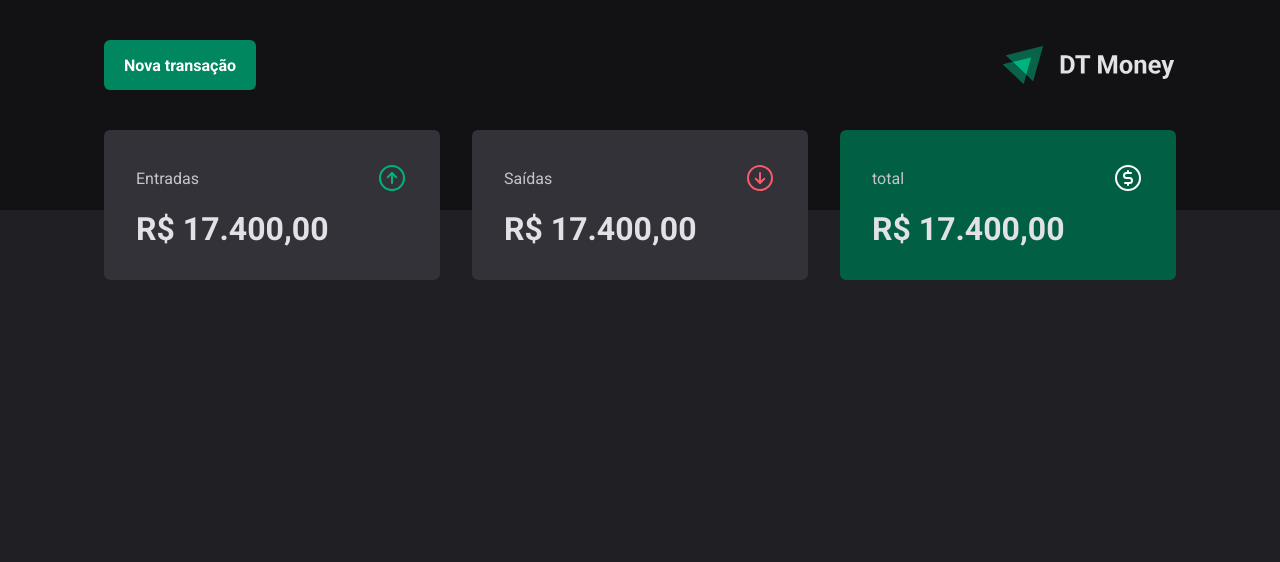
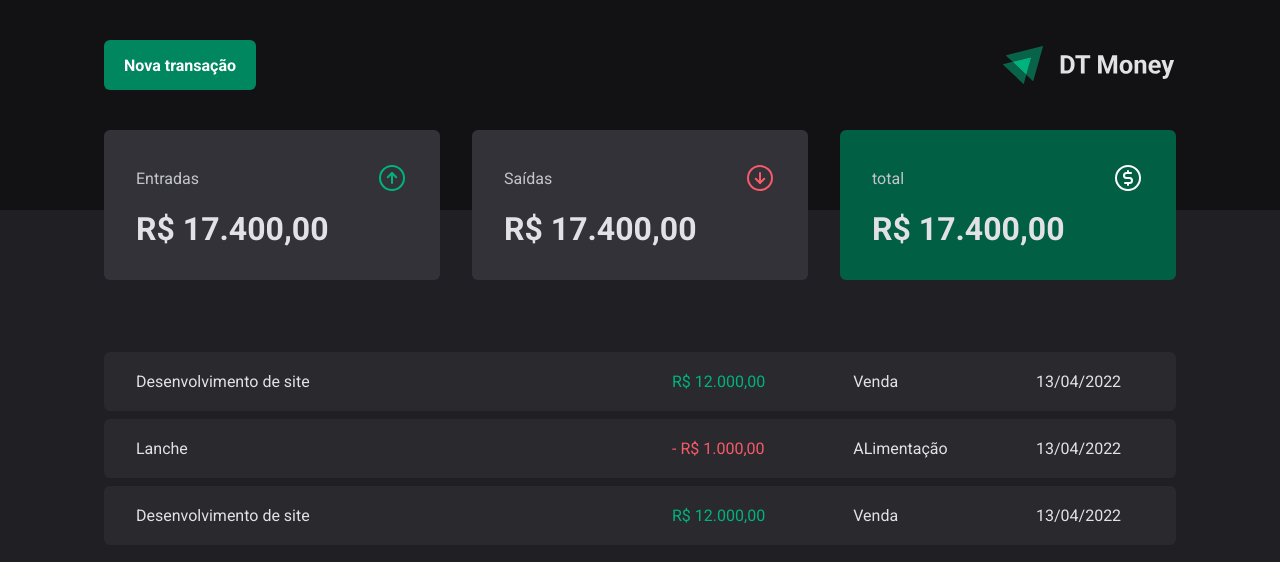
Before and after one commit to mujapira/my-finances, a React (Vite) app: page / in a window 1280 px wide. Shown: the top 562 px of the page. Built offline with nearby package versions, Linux system fonts and the light colour scheme.

Commit message:
feat: transactions table

```diff
--- a/src/pages/Transactions/index.tsx
+++ b/src/pages/Transactions/index.tsx
@@ -1,11 +1,41 @@
 import { Header } from "../../components/Header";
 import { Summary } from "../../components/Summary";
+import {
+  PriceHighlight,
+  TransactionsContainer,
+  TransactionsTable,
+} from "./styles";
 
 export function Transactions() {
   return (
     <div>
       <Header />
       <Summary />
+
+      <TransactionsContainer>
+        <TransactionsTable>
+          <tbody>
+            <tr>
+              <td width="50%">Desenvolvimento de site</td>
+              <PriceHighlight variant="income">R$ 12.000,00</PriceHighlight>
+              <td>Venda</td>
+              <td>13/04/2022</td>
+            </tr>
+            <tr>
+              <td width="50%">Lanche</td>
+              <PriceHighlight variant="outcome">- R$ 1.000,00</PriceHighlight>
+              <td>ALimentação</td>
+              <td>13/04/2022</td>
+            </tr>
+            <tr>
+              <td width="50%">Desenvolvimento de site</td>
+              <PriceHighlight variant="income">R$ 12.000,00</PriceHighlight>
+              <td>Venda</td>
+              <td>13/04/2022</td>
+            </tr>
+          </tbody>
+        </TransactionsTable>
+      </TransactionsContainer>
     </div>
   );
 }
--- a/src/pages/Transactions/styles.ts
+++ b/src/pages/Transactions/styles.ts
@@ -0,0 +1,40 @@
+import styled from "styled-components";
+
+export const TransactionsContainer = styled.main`
+  width: 100%;
+  max-width: 1120px;
+  margin: 4rem auto 0;
+  padding: 0 1.5rem;
+`;
+
+export const TransactionsTable = styled.table`
+  width: 100%;
+  border-collapse: separate;
+  border-spacing: 0 0.5rem;
+  /* margin-top: 1.5rem; */
+
+  td {
+    padding: 1.25rem 2rem;
+    background: ${(props) => props.theme["gray-700"]};
+    &:first-child {
+      border-top-left-radius: 6px;
+      border-bottom-left-radius: 6px;
+    }
+    &:last-child {
+      border-top-right-radius: 6px;
+      border-bottom-right-radius: 6px;
+    }
+  }
+`;
+
+interface PriceHighlightProps {
+  variant: "income" | "outcome";
+}
+
+export const PriceHighlight = styled.td<PriceHighlightProps>`
+  color: ${(props) =>
+    props.variant === "income"
+      ? props.theme["green-300"]
+      : props.theme["red-300"]};
+
+`;
```
